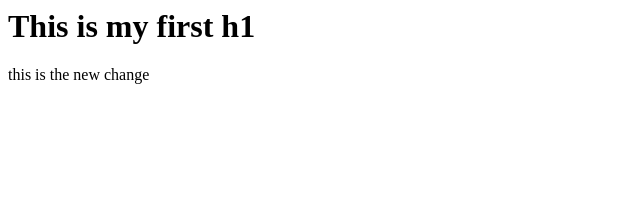
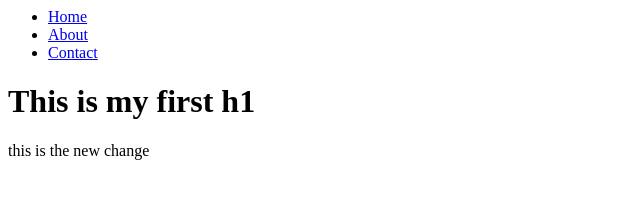
Before and after one commit to andyalex234/git-example, a plain HTML site: page index.html in a window 1280 px wide. Shown: the whole page, without its empty margins (0-640 px from the left). Drawn offline with Linux system fonts and the light colour scheme.

Commit message:
added a navigation bar

```diff
--- a/index.html
+++ b/index.html
@@ -6,6 +6,13 @@
     <title>Document</title>
 </head>
 <body>
+    <nav>
+        <ul>
+            <li><a href="/">Home</a></li>
+            <li><a href="/about">About</a></li>
+            <li><a href="/contact">Contact</a></li>
+        </ul>
+    </nav>
     <h1>This is my first h1</h1>
     <p>this is the new change</p>
 </body>
```
